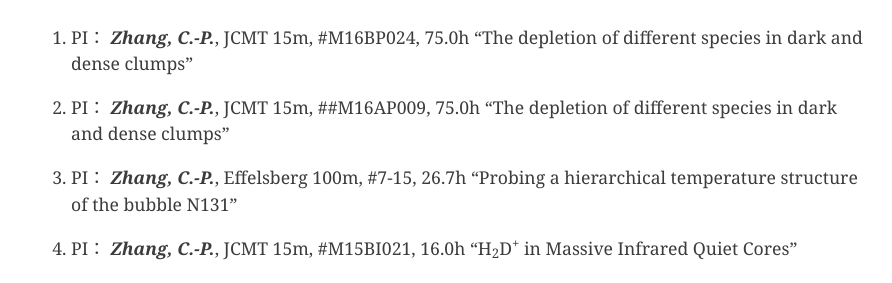
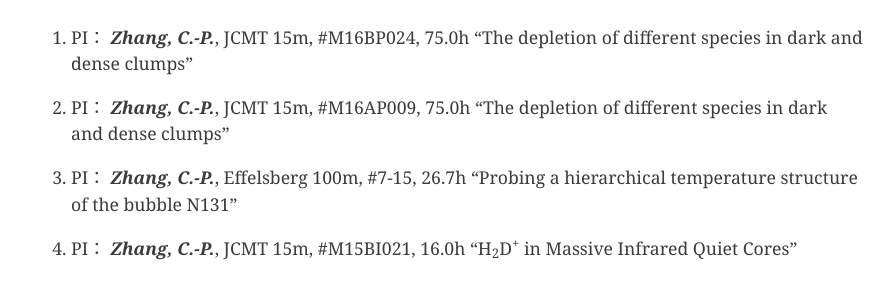
Before and after one commit to zcp521/zcp521.github.io, a Jekyll site: the page built from pub.md, in a window 1280 px wide and 900 px high, scrolled down 2850 px. Shown: the part 165-448 px from the top of the window, without its empty margins (193-1085 px from the left). Built offline with Jekyll 4.4.1, drawn with Linux system fonts in a browser that asks for light colours.

Commit message:
Initial commit

```diff
--- a/pub.md
+++ b/pub.md
@@ -133,7 +133,7 @@
 11. PI： ***Zhang, C.-P.***, JCMT 15m, #M16BP024, 75.0h
 	"The depletion of different species in dark and dense clumps"
 
-10. PI： ***Zhang, C.-P.***, JCMT 15m, ##M16AP009, 75.0h
+10. PI： ***Zhang, C.-P.***, JCMT 15m, #M16AP009, 75.0h
 	"The depletion of different species in dark and dense clumps"
 
 9. PI： ***Zhang, C.-P.***, Effelsberg 100m, #7-15, 26.7h
```
